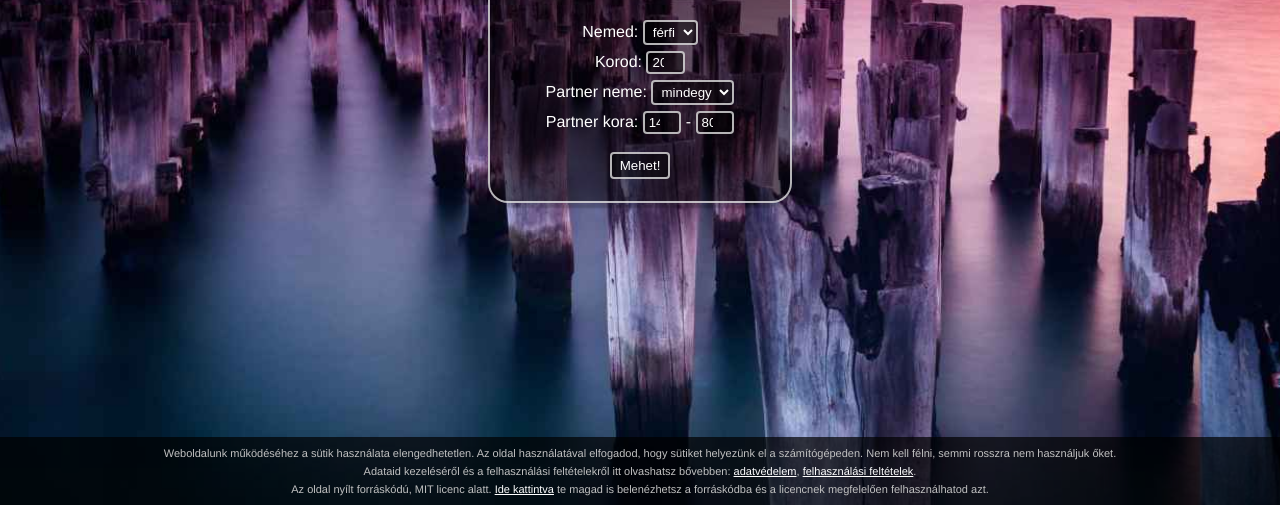
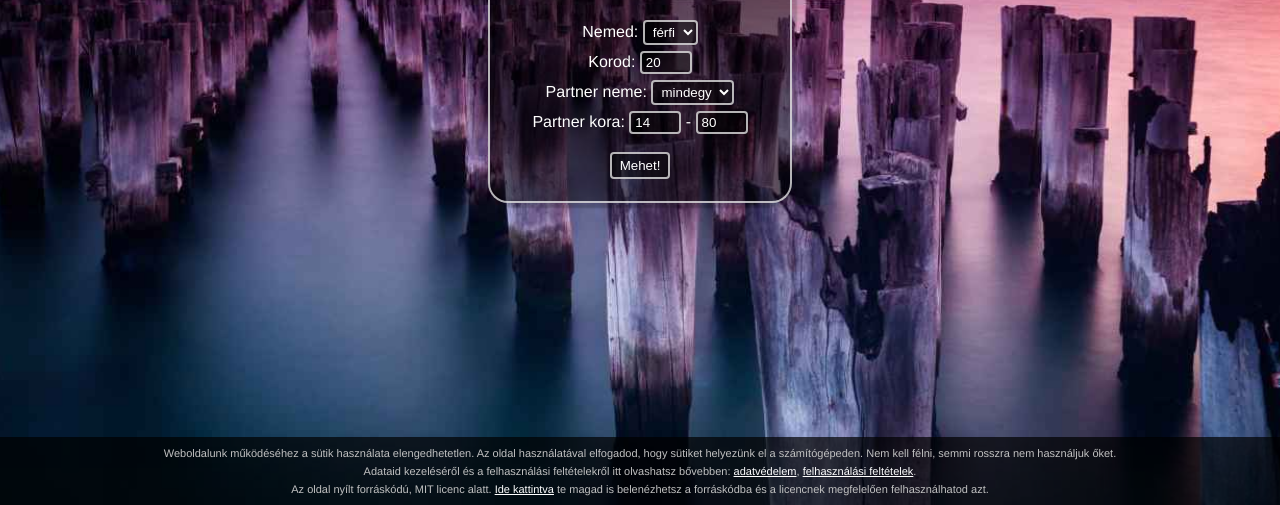
Before and after one commit to mkecskes/anoChat, a website: page static/index.html in a window 1280 px wide. Shown: the part 295-800 px from the top of the page. Drawn offline with nearby package versions, Linux system fonts and the light colour scheme; no server answers.

Commit message:
Changed size for number inputs

```diff
--- a/static/anochat.css
+++ b/static/anochat.css
@@ -60,7 +60,7 @@ body {
 }
 
 #welscr input[type="number"] {
-    width: 2em;
+    width: 3em;
 }
 
 #welscr button{
```
